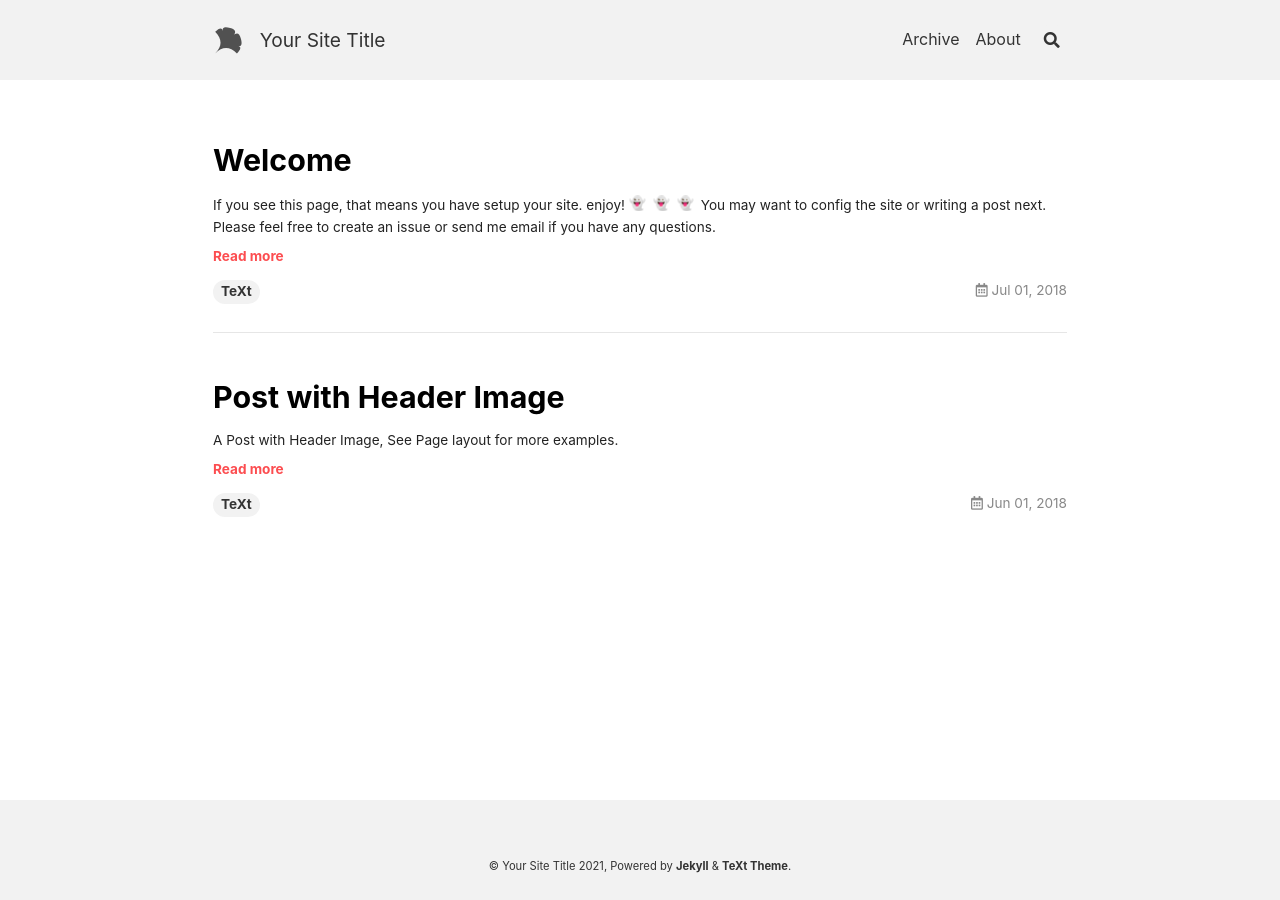
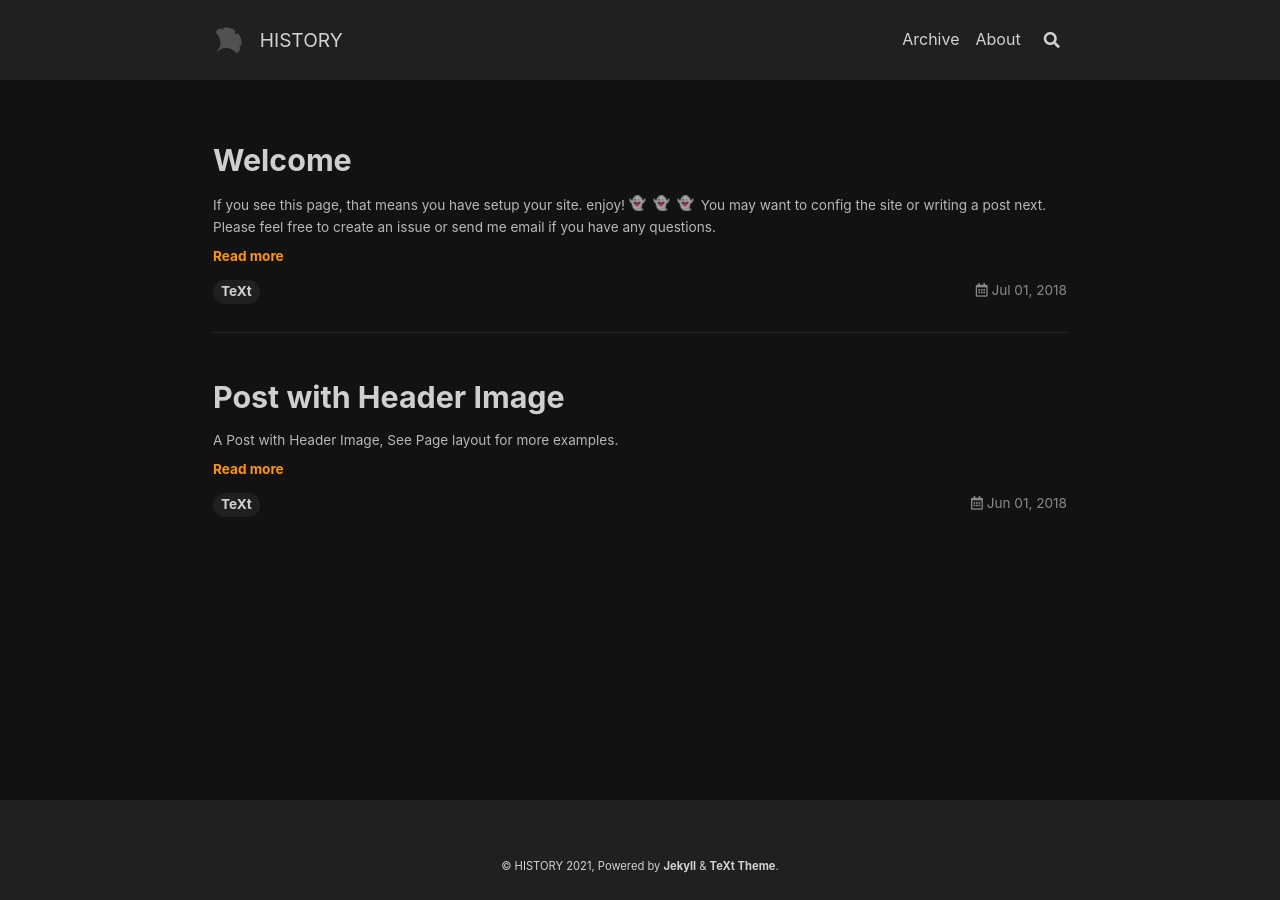
Before and after one commit to kwonyongjun9978/kwonyongjun9978.github.io, a Jekyll site: the page built from index.html, in a window 1280 px wide. Built offline with Jekyll 4.4.1, drawn with Linux system fonts in a browser that asks for light colours; nearby versions of some CDN libraries; emoji names are drawn with the system emoji font; the list of posts is cut into pages by our own code.

Commit message:
Update _config.yml

```diff
--- a/_config.yml
+++ b/_config.yml
@@ -16,11 +16,11 @@
 
 ## => Site Settings
 ##############################
-text_skin: default # "default" (default), "dark", "forest", "ocean", "chocolate", "orange"
-highlight_theme: default # "default" (default), "tomorrow", "tomorrow-night", "tomorrow-night-eighties", "tomorrow-night-blue", "tomorrow-night-bright"
+text_skin: dark # "default" (default), "dark", "forest", "ocean", "chocolate", "orange"
+highlight_theme: tomorrow-night-bright # "default" (default), "tomorrow", "tomorrow-night", "tomorrow-night-eighties", "tomorrow-night-blue", "tomorrow-night-bright"
 url     : # the base hostname & protocol for your site e.g. https://www.someone.com
 baseurl : # does not include hostname
-title   : Your Site Title
+title   : HISTORY
 description: > # this means to ignore newlines until "Language & timezone"
   Your Site Description
 
```
